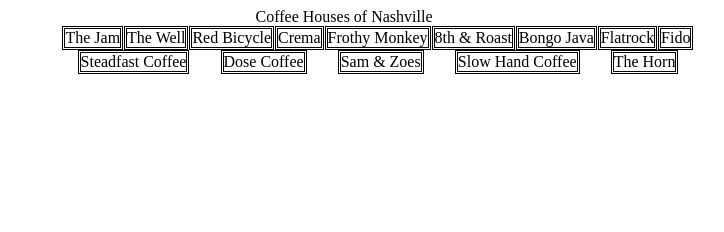
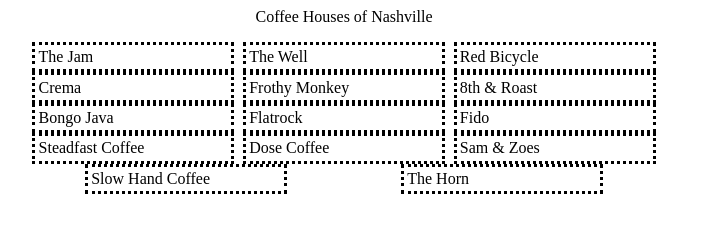
Before and after one commit to Coachbre/coffee-houses, a plain HTML site: page index.html in a window 1280 px wide. Shown: the whole page, without its empty margins (296-1020 px from the left). Drawn offline with Linux system fonts and the light colour scheme.

Commit message:
updatedCSS

```diff
--- a/styles.css
+++ b/styles.css
@@ -1,17 +1,22 @@
 .pageHeader {
     display: flex;
     justify-content: center;
+    margin-bottom: 1em;
 }
 
 .list {
     display: flex;
     flex-wrap: wrap;
     width: 50%;
-    justify-content: space-around;
-    margin-left: 350px;
+    justify-content: space-evenly;
+     margin: auto;
 
 }
 
 .shop {
-    border-style: double;
+    border-style: dotted;
+    flex-basis: 30%;
+    text-align:left;
+     padding: .2em;
+     margin: auto;
 }
```
